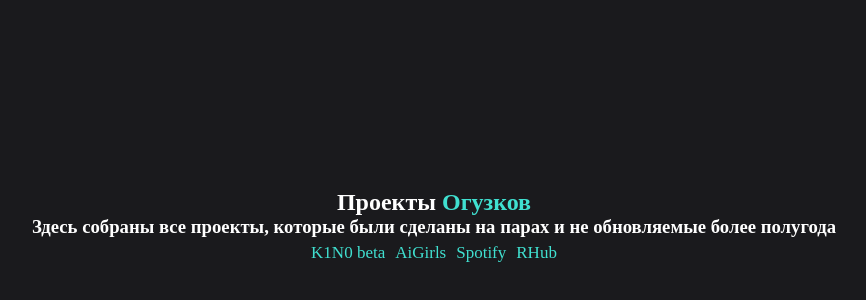
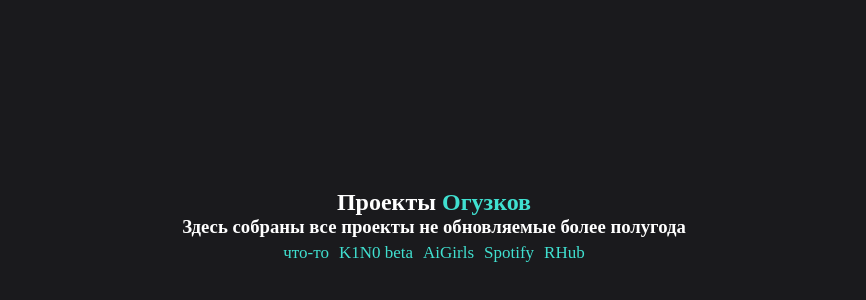
Before and after one commit to oguzki/projects, a plain HTML site: page index.html in a window 1280 px wide. Shown: the part 172-472 px from the top of the page, without its empty margins (206-1072 px from the left). Drawn offline with Linux system fonts and the light colour scheme; a web font is replaced by a local one.

Commit message:
Update index.html

```diff
--- a/index.html
+++ b/index.html
@@ -70,8 +70,9 @@
 <body>
 	<main>
 		<h2>Проекты <a class="oguzki">Огузков</a></h2>
-		<h3>Здесь собраны все проекты, которые были сделаны на парах и не обновляемые более полугода</h3>
+		<h3>Здесь собраны все проекты не обновляемые более полугода</h3>
 		<div style="display: flex; justify-content: center; align-items: center;">
+			<a class="menu" href="https://oguzki.github.io/projects/da" target="_blank">что-то</a>
 			<a class="menu" href="https://oguzki.github.io/projects/k1n0" target="_blank">K1N0 beta</a>
 			<a class="menu" href="https://oguzki.github.io/projects/aigirls" target="_blank">AiGirls</a>
 			<a class="menu" href="https://oguzki.github.io/projects/spotify" target="_blank">Spotify</a>
```
